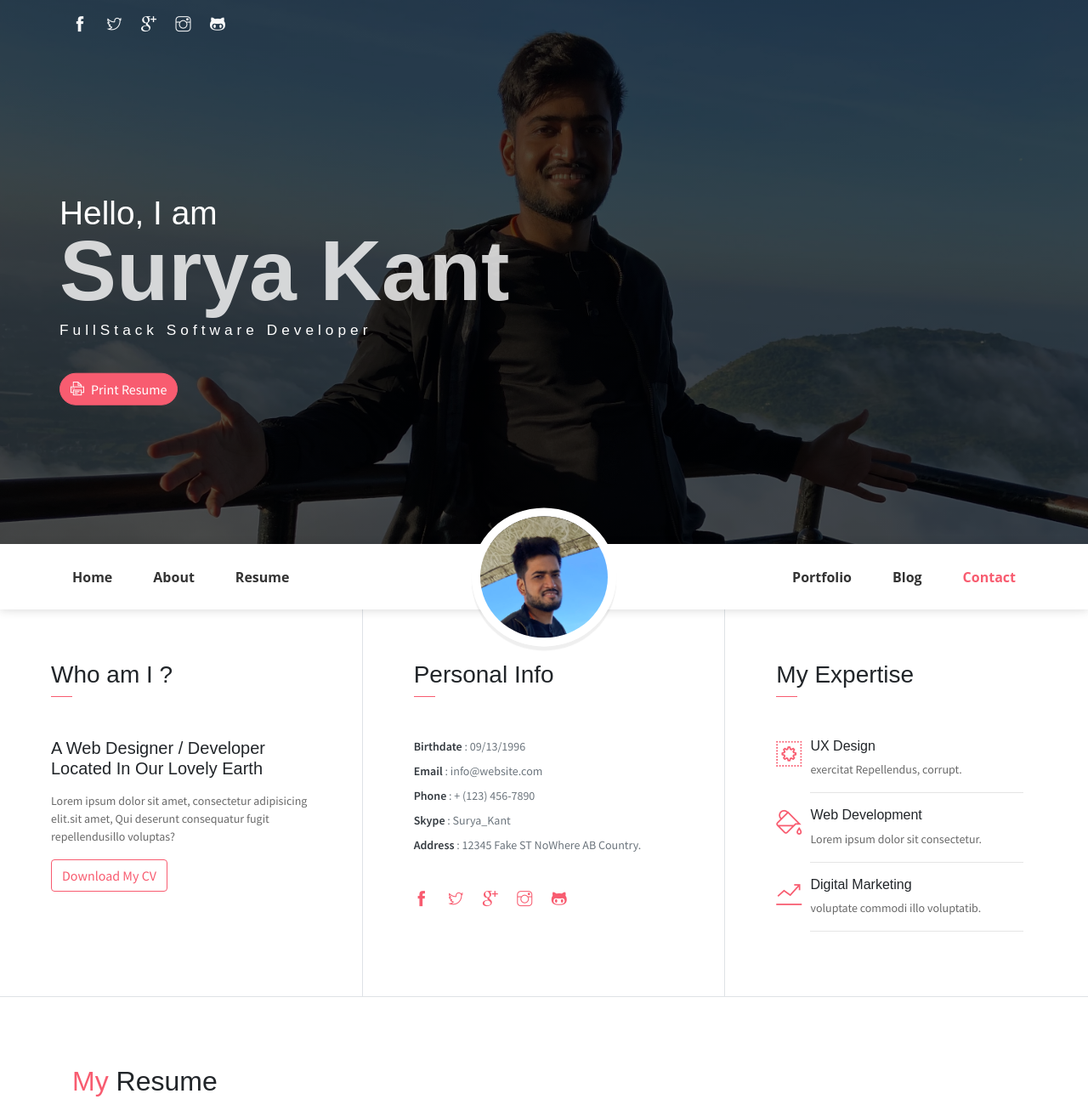
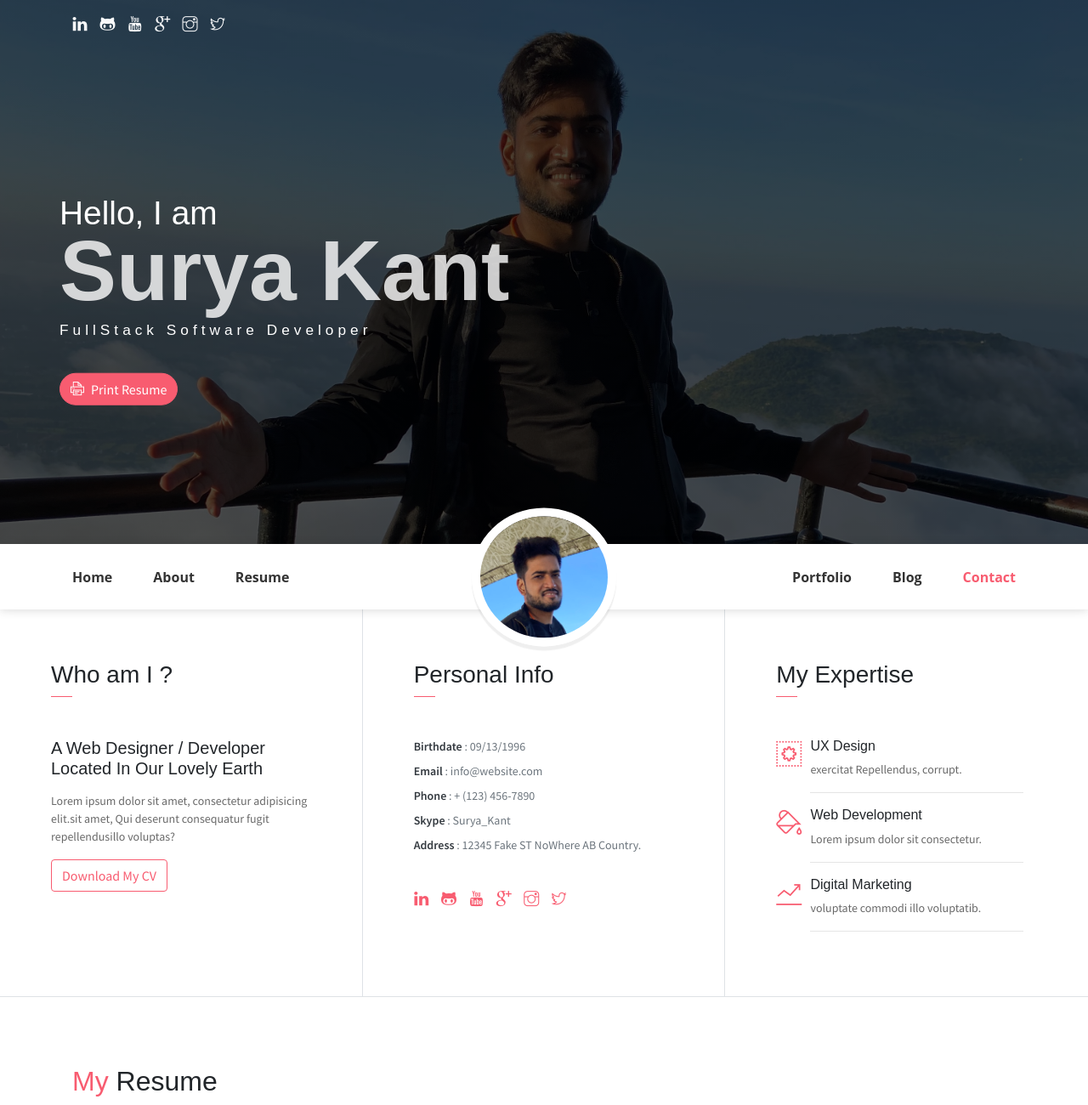
Before and after one commit to suryakant7/suryakant, a website: page index.html in a window 1280 px wide. Shown: the top 1300 px of the page at 85% size. Drawn offline with Linux system fonts and the light colour scheme; some packages are replaced by stand-ins of ours; some icons are missing.

Commit message:
url added for socialMedia

```diff
--- a/index.html
+++ b/index.html
@@ -16,11 +16,12 @@
     <header class="header">
         <div class="container">
             <ul class="social-icons pt-3">
-                <li class="social-item"><a class="social-link text-light" href="#"><i class="ti-facebook" aria-hidden="true"></i></a></li>
-                <li class="social-item"><a class="social-link text-light" href="#"><i class="ti-twitter" aria-hidden="true"></i></a></li>
-                <li class="social-item"><a class="social-link text-light" href="#"><i class="ti-google" aria-hidden="true"></i></a></li>
-                <li class="social-item"><a class="social-link text-light" href="#"><i class="ti-instagram" aria-hidden="true"></i></a></li>
-                <li class="social-item"><a class="social-link text-light" href="#"><i class="ti-github" aria-hidden="true"></i></a></li>
+                <li class="social-item"><a class="social-link text-light" href="https://www.linkedin.com/in/suryakantcareer/" target="_blank"><i class="ti-linkedin" aria-hidden="true"></i></a></li>
+                <li class="social-item"><a class="social-link text-light" href="https://github.com/suryakant7" target="_blank"><i class="ti-github" aria-hidden="true"></i></a></li>
+                <li class="social-item"><a class="social-link text-light" href="https://youtube.com/@mrsuryasir?si=ZrRPhi20gp0IXEev" target="_blank"><i class="ti-youtube" aria-hidden="true"></i></a></li>
+                <li class="social-item"><a class="social-link text-light" href="withsuryakant@gmail.com" target="_blank"><i class="ti-google" aria-hidden="true"></i></a></li>
+                <li class="social-item"><a class="social-link text-light" href="https://www.instagram.com/surya_kaant/" target="_blank"><i class="ti-instagram" aria-hidden="true"></i></a></li>
+                <li class="social-item"><a class="social-link text-light" href="https://twitter.com/code_surya" target="_blank"><i class="ti-twitter" aria-hidden="true"></i></a></li>
             </ul>
             <div class="header-content">
                 <h4 class="header-subtitle" >Hello, I am</h4>
@@ -88,11 +89,12 @@
                     <li><span>Address</span> :  12345 Fake ST NoWhere AB Country.</li>
                 </ul>
                 <ul class="social-icons pt-3">
-                    <li class="social-item"><a class="social-link" href="#"><i class="ti-facebook" aria-hidden="true"></i></a></li>
-                    <li class="social-item"><a class="social-link" href="#"><i class="ti-twitter" aria-hidden="true"></i></a></li>
-                    <li class="social-item"><a class="social-link" href="#"><i class="ti-google" aria-hidden="true"></i></a></li>
-                    <li class="social-item"><a class="social-link" href="#"><i class="ti-instagram" aria-hidden="true"></i></a></li>
-                    <li class="social-item"><a class="social-link" href="#"><i class="ti-github" aria-hidden="true"></i></a></li>
+                    <li class="social-item"><a class="social-link" href="https://www.linkedin.com/in/suryakantcareer/" target="_blank"><i class="ti-linkedin" aria-hidden="true"></i></a></li>
+                    <li class="social-item"><a class="social-link" href="https://github.com/suryakant7" target="_blank"><i class="ti-github" aria-hidden="true"></i></a></li>
+                    <li class="social-item"><a class="social-link" href="https://youtube.com/@mrsuryasir?si=ZrRPhi20gp0IXEev" target="_blank"><i class="ti-youtube" aria-hidden="true"></i></a></li>
+                    <li class="social-item"><a class="social-link" href="withsuryakant@gmail.com" target="_blank"><i class="ti-google" aria-hidden="true"></i></a></li>
+                    <li class="social-item"><a class="social-link" href="https://www.instagram.com/surya_kaant/" target="_blank"><i class="ti-instagram" aria-hidden="true"></i></a></li>
+                    <li class="social-item"><a class="social-link" href="https://twitter.com/code_surya" target="_blank"><i class="ti-twitter" aria-hidden="true"></i></a></li>
                 </ul>
             </div>
             <div class="col-lg-4 about-card">
```
